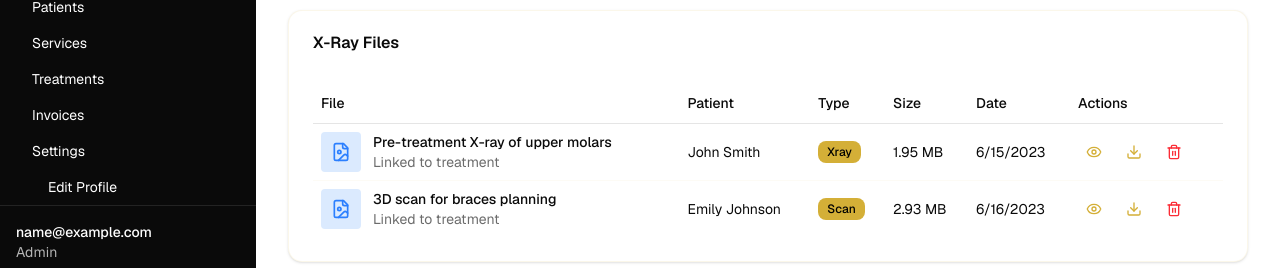
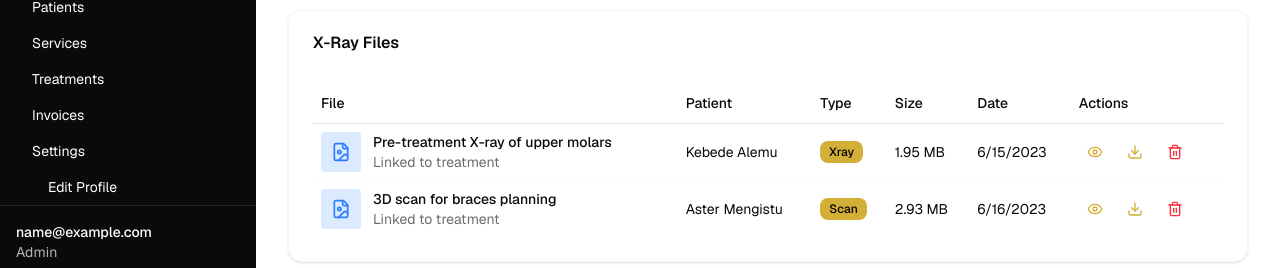
Before and after one commit to Ethiopia-Tech-Group/dental-clinic-management-system, a Next.js app: page /dashboard/xrays in a window 1280 px wide. Shown: the part 256-524 px from the top of the page. Built offline with nearby package versions, Linux system fonts and the light colour scheme; sample sign-in values are in the browser's storage.

Commit message:
update data

```diff
--- a/data/mockData.ts
+++ b/data/mockData.ts
@@ -248,10 +248,10 @@ export function getVisibleXRayFiles({ selectedBranchId, mockXRayFiles }: {
 export const mockBranches: MockBranch[] = [
   {
     id: "branch-1",
-    name: "Main Clinic",
-    address: "123 Dental Street, Smile City",
-    phone: "+1 (555) 123-4567",
-    email: "main@dentalclinic.com",
+    name: "Benas Dental Clinic",
+    address: "123 Menelik Boulevard, Addis Ababa",
+    phone: "+251 11 123 4567",
+    email: "main@benasdental.com",
     opening_time: "08:00",
     closing_time: "18:00",
     is_active: true,
@@ -261,10 +261,10 @@ export const mockBranches: MockBranch[] = [
   },
   {
     id: "branch-2",
-    name: "Westside Branch",
-    address: "456 Healthy Avenue, Wellness Town",
-    phone: "+1 (555) 987-6543",
-    email: "westside@dentalclinic.com",
+    name: "Benas Westside Branch",
+    address: "456 Unity Avenue, Bahirdar",
+    phone: "+251 11 987 6543",
+    email: "westside@benasdental.com",
     opening_time: "09:00",
     closing_time: "17:00",
     is_active: true,
@@ -274,10 +274,10 @@ export const mockBranches: MockBranch[] = [
   },
   {
     id: "branch-3",
-    name: "North Plaza",
-    address: "789 Bright Boulevard, North District",
-    phone: "+1 (555) 456-7890",
-    email: "north@dentalclinic.com",
+    name: "Benas North Plaza",
+    address: "789 Peace Boulevard, Dire Dawa",
+    phone: "+251 11 456 7890",
+    email: "north@benasdental.com",
     opening_time: "07:00",
     closing_time: "19:00",
     is_active: true,
@@ -291,8 +291,8 @@ export const mockDoctors: MockDoctor[] = [
   {
     id: "doctor-1",
     user_id: "user-1",
-    first_name: "John",
-    last_name: "Doe",
+    first_name: "Abebe",
+    last_name: "Kebede",
     license_number: "DOC12345",
     specialties: ["General Dentistry", "Cosmetic Dentistry"],
     qualifications: "DDS, MS in Orthodontics",
@@ -306,8 +306,8 @@ export const mockDoctors: MockDoctor[] = [
   {
     id: "doctor-2",
     user_id: "user-2",
-    first_name: "Emily",
-    last_name: "Smith",
+    first_name: "Alem",
+    last_name: "Tesfaye",
     license_number: "DOC67890",
     specialties: ["Orthodontics", "Pediatric Dentistry"],
     qualifications: "DMD, Certificate in Pediatric Dentistry",
@@ -321,8 +321,8 @@ export const mockDoctors: MockDoctor[] = [
   {
     id: "doctor-3",
     user_id: "user-3",
-    first_name: "Michael",
-    last_name: "Johnson",
+    first_name: "Mekonnen",
+    last_name: "Girma",
     license_number: "DOC11111",
     specialties: ["Oral Surgery", "Periodontics"],
     qualifications: "DMD, MD in Oral Surgery",
@@ -350,17 +350,17 @@ const generateUniqueCardId = () => {
 export const mockPatients: MockPatient[] = [
   {
     id: "patient-1",
-    first_name: "John",
-    last_name: "Smith",
-    email: "john.smith@example.com",
-    phone: "+1 (555) 111-2222",
+    first_name: "Kebede",
+    last_name: "Alemu",
+    email: "kebede.alemu@example.com",
+    phone: "+251 91 111 2222",
     date_of_birth: "1985-06-15",
     gender: "male",
-    address: "789 Oak Street",
-    city: "Smile City",
-    postal_code: "SC12345",
-    emergency_contact_name: "Jane Smith",
-    emergency_contact_phone: "+1 (555) 111-3333",
+    address: "789 Unity Street",
+    city: "Addis Ababa",
+    postal_code: "1000",
+    emergency_contact_name: "Aster Alemu",
+    emergency_contact_phone: "+251 91 111 3333",
     medical_history: "No major health issues",
     dental_history: "Regular cleanings, one filling",
     allergies: "Penicillin",
@@ -374,17 +374,17 @@ export const mockPatients: MockPatient[] = [
   },
   {
     id: "patient-2",
-    first_name: "Emily",
-    last_name: "Johnson",
-    email: "emily.johnson@example.com",
-    phone: "+1 (555) 222-3333",
+    first_name: "Aster",
+    last_name: "Mengistu",
+    email: "aster.mengistu@example.com",
+    phone: "+251 91 222 3333",
     date_of_birth: "1990-03-22",
     gender: "female",
-    address: "456 Maple Avenue",
-    city: "Wellness Town",
-    postal_code: "WT67890",
-    emergency_contact_name: "Michael Johnson",
-    emergency_contact_phone: "+1 (555) 222-4444",
+    address: "456 Menelik Avenue",
+    city: "Bahirdar",
+    postal_code: "2000",
+    emergency_contact_name: "Mekonnen Mengistu",
+    emergency_contact_phone: "+251 91 222 4444",
     medical_history: "Asthma",
     dental_history: "Braces for 2 years",
     allergies: "None",
@@ -398,17 +398,17 @@ export const mockPatients: MockPatient[] = [
   },
   {
     id: "patient-3",
-    first_name: "Robert",
-    last_name: "Williams",
-    email: "robert.williams@example.com",
-    phone: "+1 (555) 333-4444",
+    first_name: "Mekonnen",
+    last_name: "Worku",
+    email: "mekonnen.worku@example.com",
+    phone: "+251 91 333 4444",
     date_of_birth: "1978-11-08",
     gender: "male",
-    address: "123 Pine Road",
-    city: "North District",
-    postal_code: "ND54321",
-    emergency_contact_name: "Sarah Williams",
-    emergency_contact_phone: "+1 (555) 333-5555",
+    address: "123 Peace Road",
+    city: "Dire Dawa",
+    postal_code: "3000",
+    emergency_contact_name: "Sara Worku",
+    emergency_contact_phone: "+251 91 333 5555",
     medical_history: "Diabetes",
     dental_history: "Multiple fillings, crown",
     allergies: "Latex",
@@ -422,17 +422,17 @@ export const mockPatients: MockPatient[] = [
   },
   {
     id: "patient-4",
-    first_name: "Sarah",
-    last_name: "Miller",
-    email: "sarah.miller@example.com",
-    phone: "+1 (555) 444-5555",
+    first_name: "Sara",
+    last_name: "Girma",
+    email: "sara.girma@example.com",
+    phone: "+251 91 444 5555",
     date_of_birth: "1988-12-15",
     gender: "female",
-    address: "789 Elm Street",
-    city: "Smile City",
-    postal_code: "SC54321",
-    emergency_contact_name: "James Miller",
-    emergency_contact_phone: "+1 (555) 444-6666",
+    address: "789 Freedom Street",
+    city: "Addis Ababa",
+    postal_code: "1000",
+    emergency_contact_name: "James Girma",
+    emergency_contact_phone: "+251 91 444 6666",
     medical_history: "No major health issues",
     dental_history: "Regular cleanings",
     allergies: "None",
```
